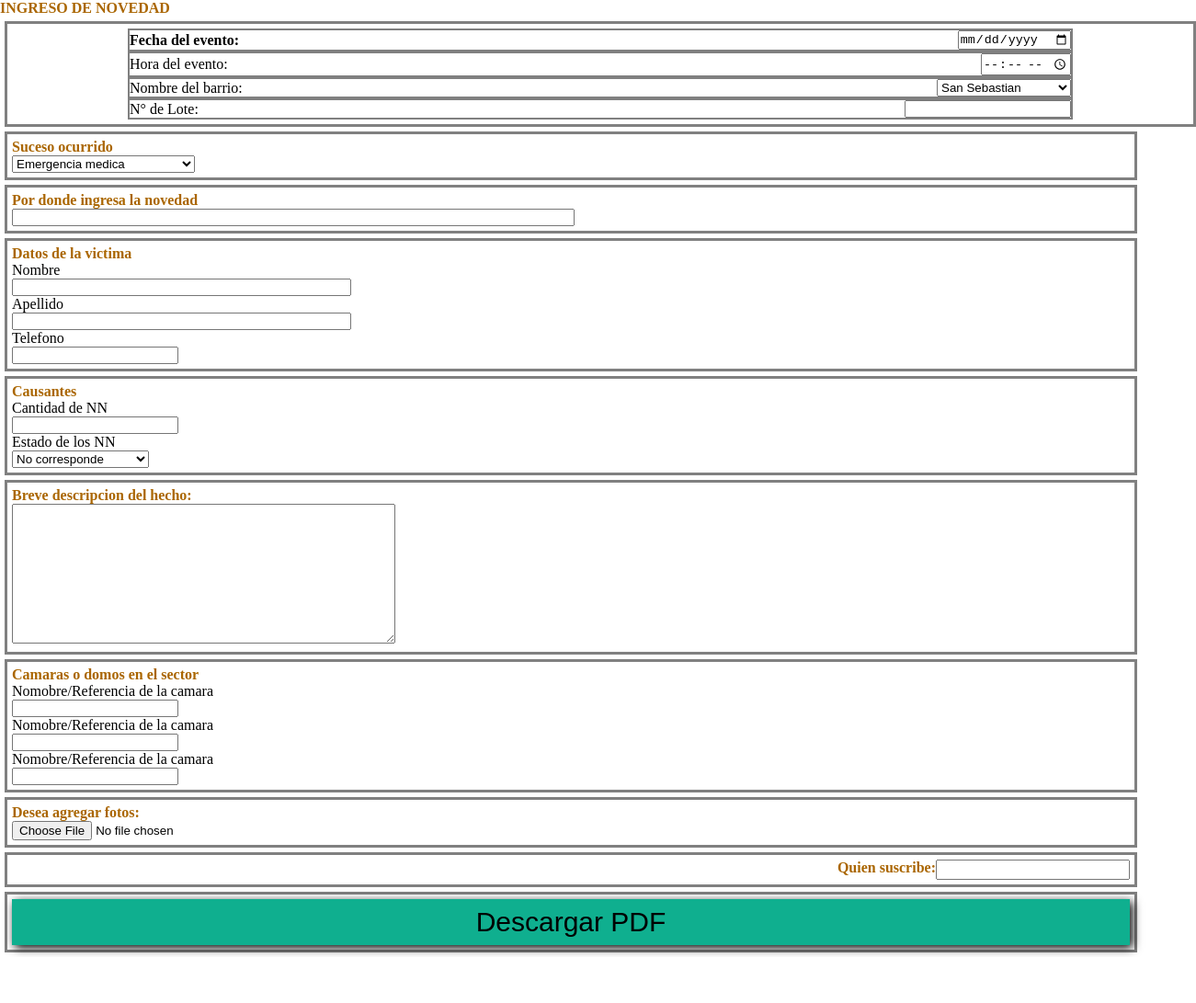
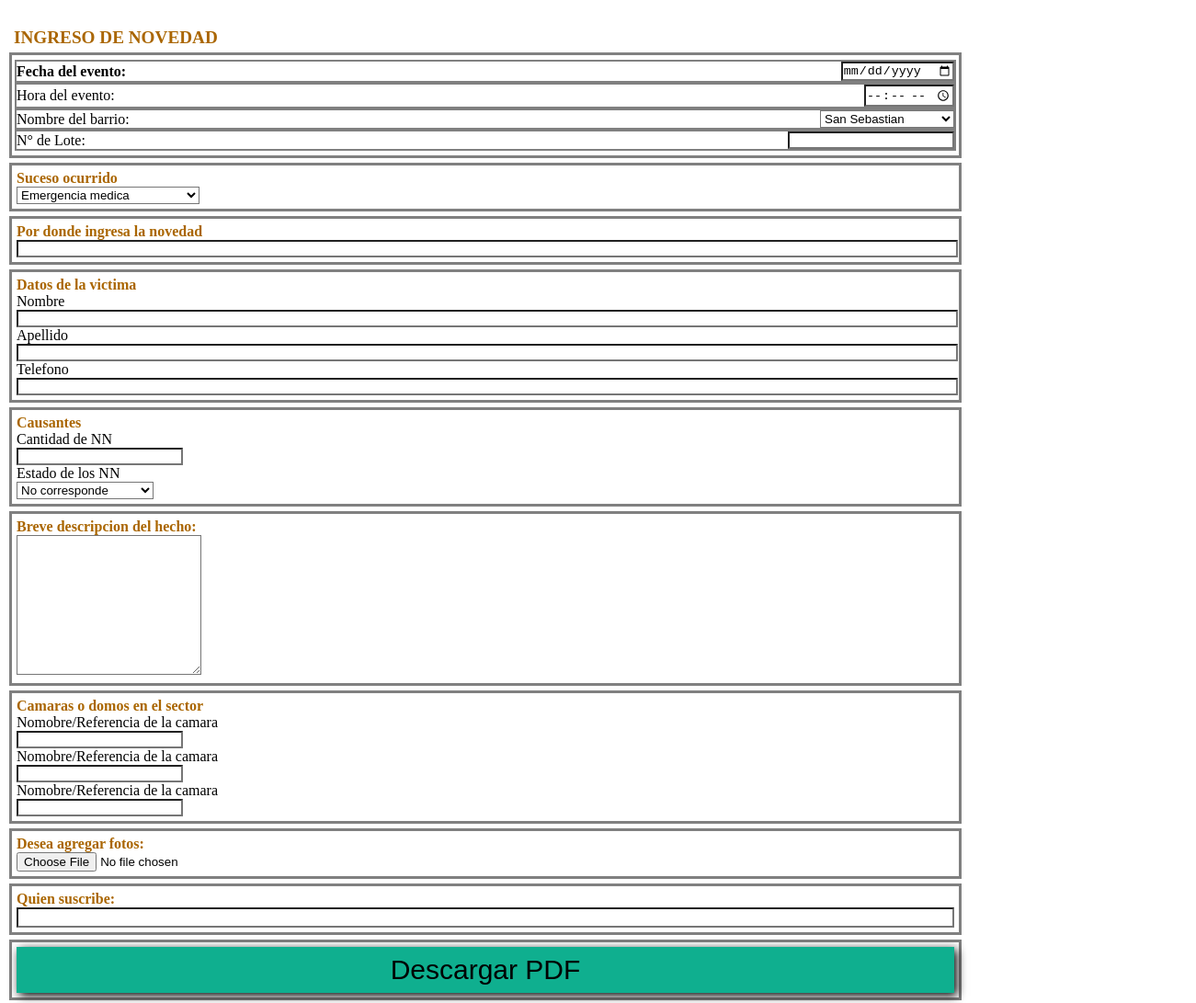
Before and after one commit to LeteGabriel/ingreso-de-novedad, a plain HTML site: page index.html in a window 1280 px wide. Shown: the whole page at 92% size, 1301 px wide, since content can reach past the window. Before the commit the page ends 1041 px from the top, so only its background shows below. Drawn offline with Linux system fonts and the light colour scheme.

Commit message:
Add files via upload

```diff
--- a/index.html
+++ b/index.html
@@ -102,7 +102,7 @@
     <!--RELATO DEL HECHO: Se debe describir el hecho con la mayor cantidad de datos posibles y con buena redacción.-->
     <div id="relatoDiv">
         <h3>Breve descripcion del hecho:</h3>
-        <textarea id="relato" cols="50" rows="10"></textarea>
+        <textarea id="relato" cols="23" rows="10"></textarea>
     </div>
 
 
--- a/style.css
+++ b/style.css
@@ -1,9 +1,24 @@
 * {
     margin: 0;
     padding: 0;
+    background-color: #fff;
 }
 
-h1, h3 {
+body {
+    padding-top: 30px;
+    padding-left: 5px;
+
+}
+
+h1 {
+    padding-left: 10px;
+    font-size: 1.2rem;
+    font-weight: 900;
+    color: #aa6600;
+
+}
+
+h3 {
     font-size: 1rem;
     font-weight: 900;
     color: #aa6600;
@@ -11,21 +26,22 @@ h1, h3 {
 
 div {
     border: 3px solid grey;
-    width: 95%;
+    width: 80%;
     padding: 5px;
     margin: 5px;
 }
-
 
 .container {
     display: flex;
     justify-content: space-around;
     align-items: center;
+    justify-items: center;
 }
 
 #dateDiv {
     flex-direction: column;
-    width: 100%;
+    width: 80%;
+
 }
 
 #firmaDiv {
@@ -44,7 +60,7 @@ button {
 
 .spans {
     border: 2px solid grey;
-    width: 80%;
+    width: 100%;
     height: auto;
     display: flex;
     justify-content: space-between;
@@ -52,10 +68,11 @@ button {
 }
 
 #recepcion {
-    width: 50%;
+    width: 100%;
 }
 
 #firmaDiv p {
+
     font-size: 2rem;
     margin-right: 10px;
 }
@@ -64,6 +81,11 @@ button {
     font-size: 1em;
 }
 
-#nombre, #apellido {
- width: 30%;
+#firmaDiv {
+    display: flex;
+    flex-direction: column;
 }
+
+#nombre, #apellido, #telefono {
+ width: 100%;
+}
```
